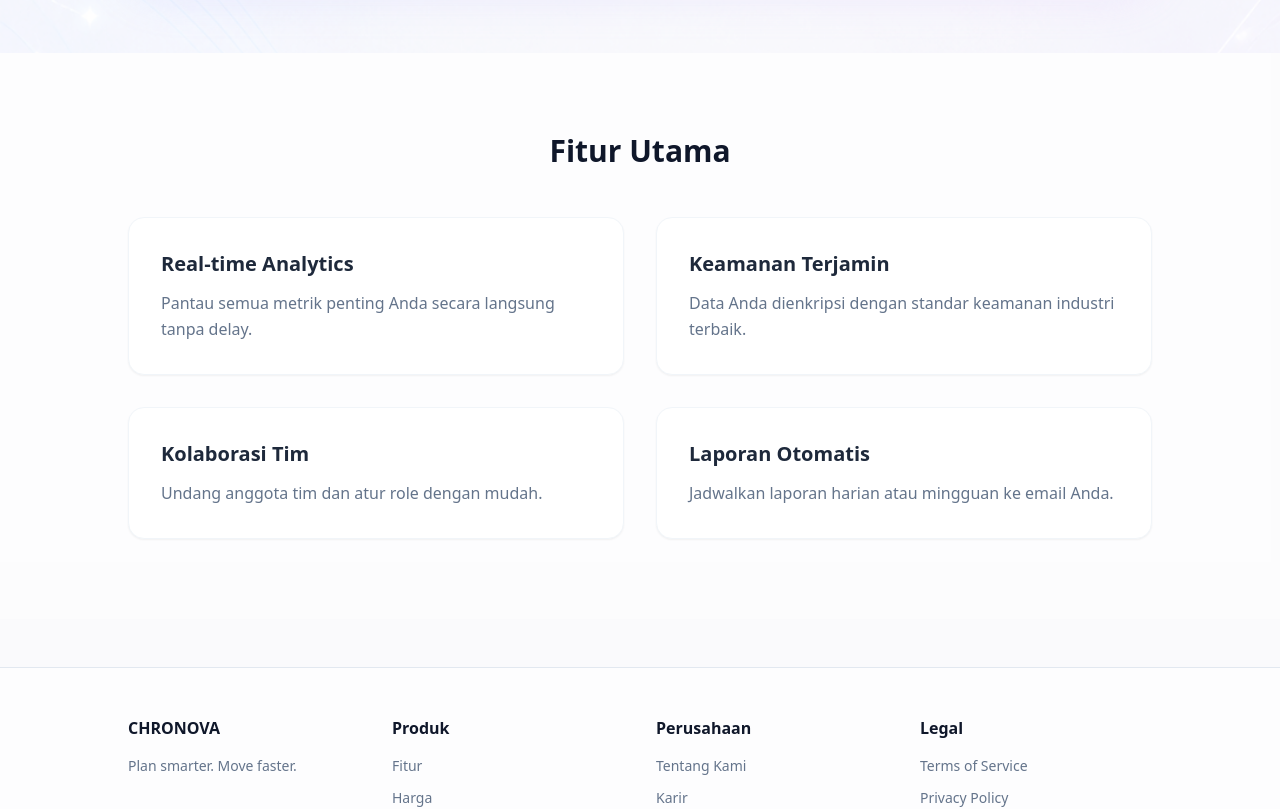
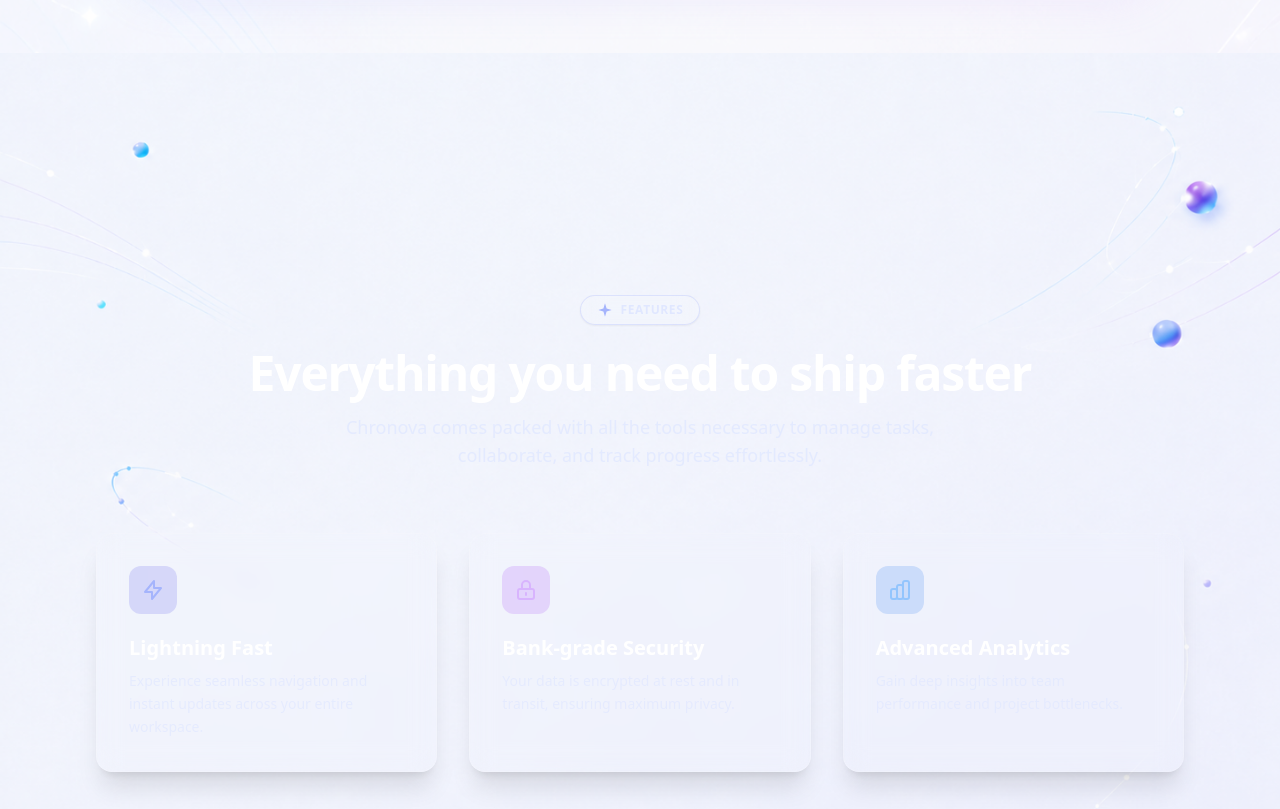
Before and after one commit to BangJhen/chronova, a Nuxt app: page / in a window 1280 px wide. Shown: the part 2460-3269 px from the top of the page. Built offline with nearby package versions, Linux system fonts and the light colour scheme.

Commit message:
Add new Features section driven by background image aspect ratio

```diff
--- /dev/null
+++ b/components/Features.vue
@@ -0,0 +1,60 @@
+<template>
+  <section class="relative w-full overflow-hidden flex items-center justify-center bg-slate-900">
+    <!-- Image dictates the dimensions. w-full ensures it stretches, and h-auto keeps aspect ratio -->
+    <img
+      src="/features-background.png"
+      alt="Features Background"
+      class="w-full h-auto min-h-[700px] md:min-h-0 object-cover md:object-contain block"
+    />
+
+    <!-- Content overlaid exactly on top -->
+    <div class="absolute inset-0 z-10 flex flex-col justify-center items-center p-6 md:p-12 lg:p-24 w-full h-full">
+      <div class="text-center mb-10 lg:mb-16">
+        <div class="inline-flex items-center gap-2 px-4 py-1.5 rounded-full border border-indigo-300/30 bg-white/10 backdrop-blur-md mb-6 shadow-sm">
+          <svg class="w-4 h-4 text-indigo-300" viewBox="0 0 24 24" fill="currentColor">
+            <path d="M12 2l2.4 7.6 7.6 2.4-7.6 2.4L12 22l-2.4-7.6-7.6-2.4 7.6-2.4L12 2z"/>
+          </svg>
+          <span class="text-xs font-semibold tracking-wider text-indigo-100 uppercase">Features</span>
+        </div>
+        <h2 class="text-3xl md:text-5xl font-semibold text-white tracking-tight mb-4">
+          Everything you need to ship faster
+        </h2>
+        <p class="text-indigo-100/80 text-lg max-w-2xl mx-auto">
+          Chronova comes packed with all the tools necessary to manage tasks, collaborate, and track progress effortlessly.
+        </p>
+      </div>
+
+      <div class="grid grid-cols-1 md:grid-cols-3 gap-6 lg:gap-8 w-full max-w-6xl mx-auto">
+        <!-- Feature 1 -->
+        <div class="bg-white/5 hover:bg-white/10 transition-colors backdrop-blur-md rounded-2xl p-6 md:p-8 border border-white/10 shadow-xl">
+          <div class="w-12 h-12 rounded-xl bg-indigo-500/20 flex items-center justify-center mb-5 text-indigo-300">
+            <svg class="w-6 h-6" fill="none" stroke="currentColor" viewBox="0 0 24 24"><path stroke-linecap="round" stroke-linejoin="round" stroke-width="2" d="M13 10V3L4 14h7v7l9-11h-7z"></path></svg>
+          </div>
+          <h3 class="text-xl font-semibold text-white mb-2">Lightning Fast</h3>
+          <p class="text-indigo-100/70 text-sm leading-relaxed">Experience seamless navigation and instant updates across your entire workspace.</p>
+        </div>
+
+        <!-- Feature 2 -->
+        <div class="bg-white/5 hover:bg-white/10 transition-colors backdrop-blur-md rounded-2xl p-6 md:p-8 border border-white/10 shadow-xl">
+          <div class="w-12 h-12 rounded-xl bg-purple-500/20 flex items-center justify-center mb-5 text-purple-300">
+            <svg class="w-6 h-6" fill="none" stroke="currentColor" viewBox="0 0 24 24"><path stroke-linecap="round" stroke-linejoin="round" stroke-width="2" d="M12 15v2m-6 4h12a2 2 0 002-2v-6a2 2 0 00-2-2H6a2 2 0 00-2 2v6a2 2 0 002 2zm10-10V7a4 4 0 00-8 0v4h8z"></path></svg>
+          </div>
+          <h3 class="text-xl font-semibold text-white mb-2">Bank-grade Security</h3>
+          <p class="text-indigo-100/70 text-sm leading-relaxed">Your data is encrypted at rest and in transit, ensuring maximum privacy.</p>
+        </div>
+
+        <!-- Feature 3 -->
+        <div class="bg-white/5 hover:bg-white/10 transition-colors backdrop-blur-md rounded-2xl p-6 md:p-8 border border-white/10 shadow-xl">
+          <div class="w-12 h-12 rounded-xl bg-blue-500/20 flex items-center justify-center mb-5 text-blue-300">
+            <svg class="w-6 h-6" fill="none" stroke="currentColor" viewBox="0 0 24 24"><path stroke-linecap="round" stroke-linejoin="round" stroke-width="2" d="M9 19v-6a2 2 0 00-2-2H5a2 2 0 00-2 2v6a2 2 0 002 2h2a2 2 0 002-2zm0 0V9a2 2 0 012-2h2a2 2 0 012 2v10m-6 0a2 2 0 002 2h2a2 2 0 002-2m0 0V5a2 2 0 012-2h2a2 2 0 012 2v14a2 2 0 01-2 2h-2a2 2 0 01-2-2z"></path></svg>
+          </div>
+          <h3 class="text-xl font-semibold text-white mb-2">Advanced Analytics</h3>
+          <p class="text-indigo-100/70 text-sm leading-relaxed">Gain deep insights into team performance and project bottlenecks.</p>
+        </div>
+      </div>
+    </div>
+  </section>
+</template>
+
+<script setup>
+</script>
--- a/pages/index.vue
+++ b/pages/index.vue
@@ -88,30 +88,8 @@
       <HowItWorks />
     </section>
 
-    <!-- Features Section (Light Theme) -->
-    <section class="py-20 px-4 bg-white/50 relative z-10">
-      <div class="max-w-5xl mx-auto">
-        <h2 class="text-3xl font-bold text-center mb-12 text-slate-900">Fitur Utama</h2>
-        <div class="grid grid-cols-1 md:grid-cols-2 gap-8">
-          <div class="p-8 border border-slate-100 rounded-2xl bg-white shadow-sm hover:shadow-md transition-shadow">
-            <h3 class="text-xl font-bold mb-3 text-slate-800">Real-time Analytics</h3>
-            <p class="text-slate-500 leading-relaxed">Pantau semua metrik penting Anda secara langsung tanpa delay.</p>
-          </div>
-          <div class="p-8 border border-slate-100 rounded-2xl bg-white shadow-sm hover:shadow-md transition-shadow">
-            <h3 class="text-xl font-bold mb-3 text-slate-800">Keamanan Terjamin</h3>
-            <p class="text-slate-500 leading-relaxed">Data Anda dienkripsi dengan standar keamanan industri terbaik.</p>
-          </div>
-          <div class="p-8 border border-slate-100 rounded-2xl bg-white shadow-sm hover:shadow-md transition-shadow">
-            <h3 class="text-xl font-bold mb-3 text-slate-800">Kolaborasi Tim</h3>
-            <p class="text-slate-500 leading-relaxed">Undang anggota tim dan atur role dengan mudah.</p>
-          </div>
-          <div class="p-8 border border-slate-100 rounded-2xl bg-white shadow-sm hover:shadow-md transition-shadow">
-            <h3 class="text-xl font-bold mb-3 text-slate-800">Laporan Otomatis</h3>
-            <p class="text-slate-500 leading-relaxed">Jadwalkan laporan harian atau mingguan ke email Anda.</p>
-          </div>
-        </div>
-      </div>
-    </section>
+    <!-- Features Section -->
+    <Features />
 
     <!-- Footer (Light Theme) -->
     <footer class="border-t border-slate-200 py-12 px-4 mt-12 bg-white/50 relative z-10">
```
Also changed, not shown: features-background.png (added), public/features-background.png (added).
